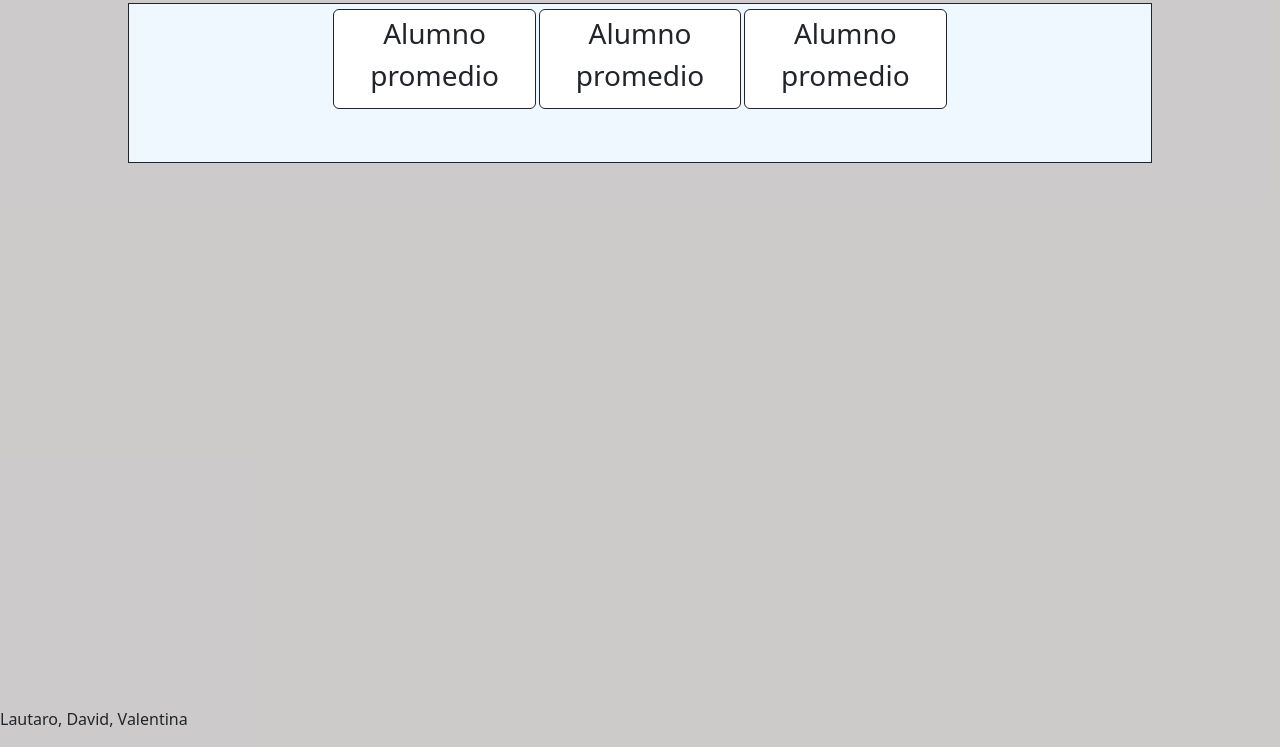
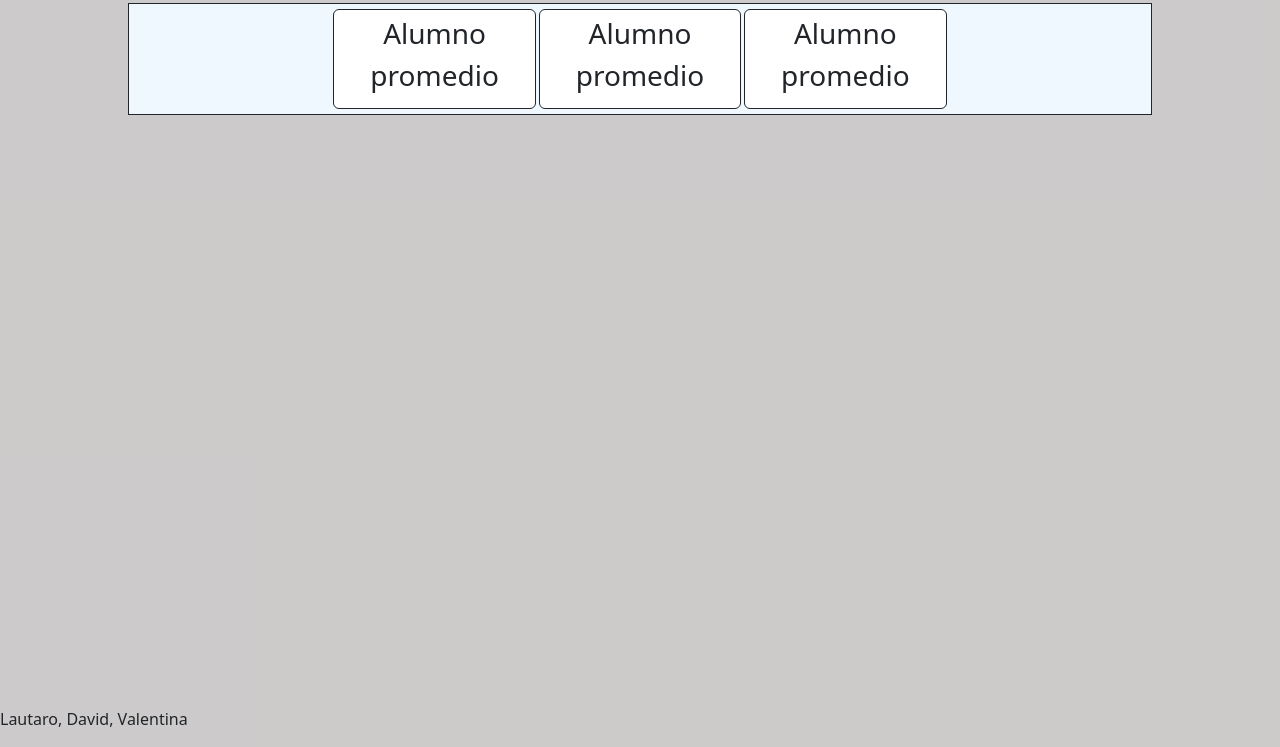
Before and after one commit to David-Adv/8-7, a plain HTML site: page index.html in a window 1280 px wide. Shown: the part 53-800 px from the top of the page. Drawn offline with nearby package versions, Linux system fonts and the light colour scheme; no server answers.

Commit message:
comentario

```diff
--- a/estilos.css
+++ b/estilos.css
@@ -21,7 +21,7 @@
 .box{
     display: flex;
     width: 80%;
-    height: 10rem;
+    /* height: 10rem; */
     background-color: aliceblue;
     border: .5px solid;
     flex-wrap: wrap;
```
Also changed, not shown: script.js (+76 -0 lines).
